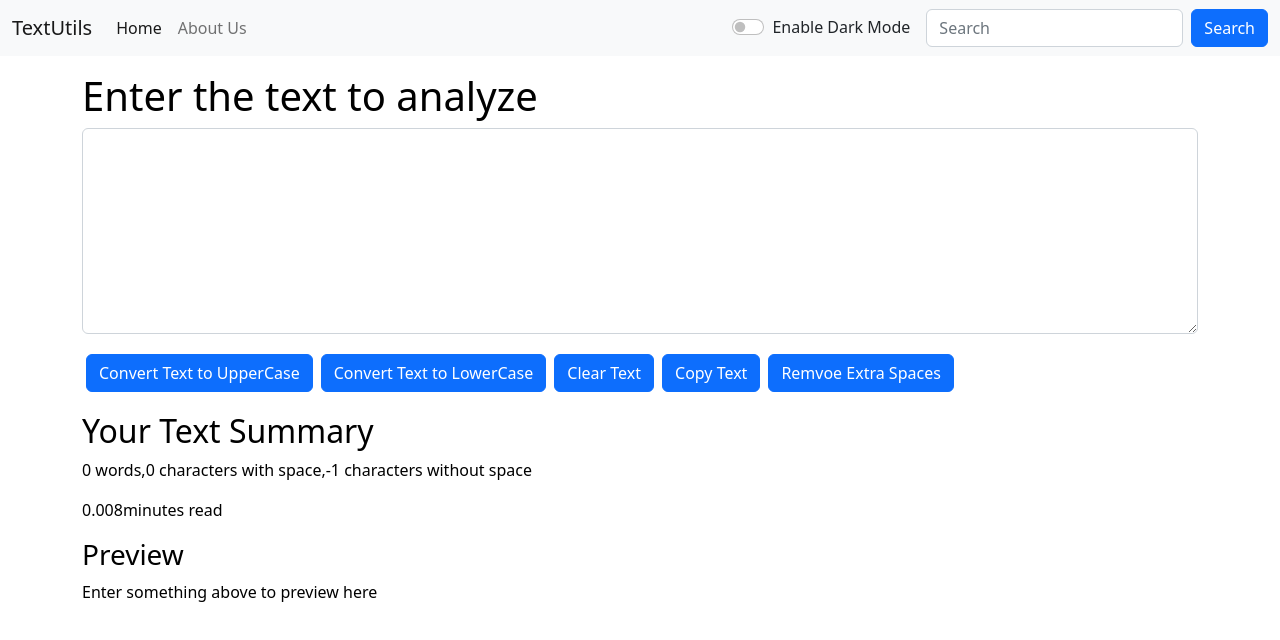
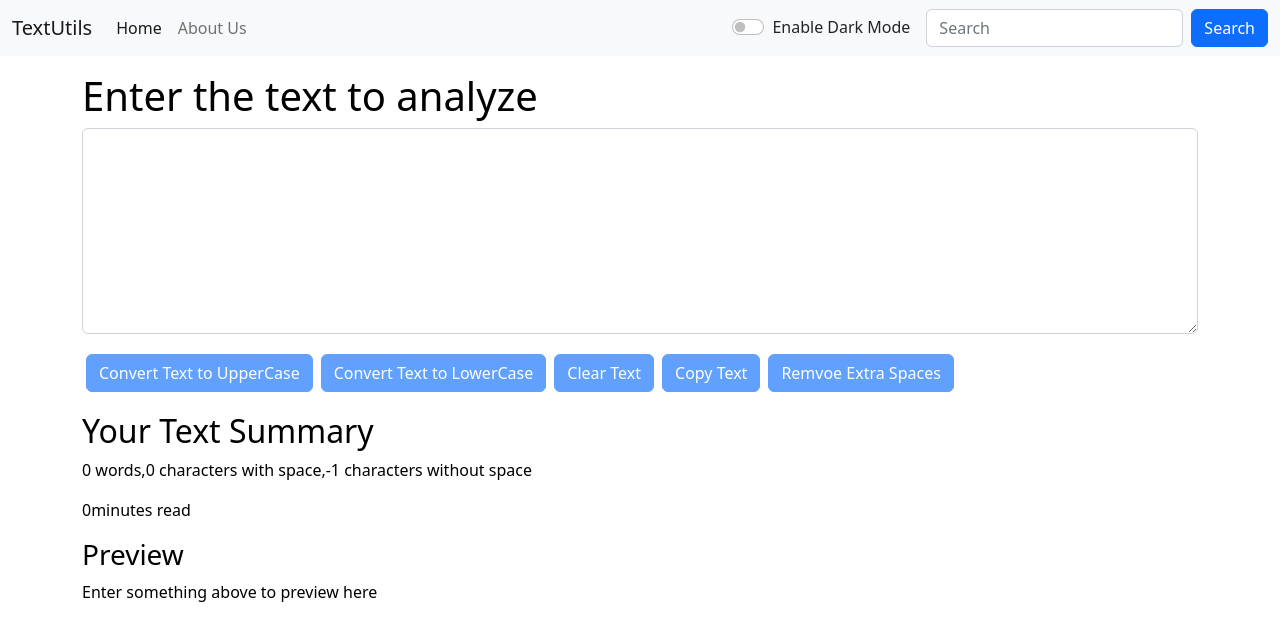
Before and after one commit to gak92/text-utils, a React (Create React App) app: page / in a window 1280 px wide. Shown: the top 640 px of the page. Built offline with nearby package versions, Linux system fonts and the light colour scheme.

Commit message:
disabled button when no text

```diff
--- a/src/components/TextForm.js
+++ b/src/components/TextForm.js
@@ -54,19 +54,19 @@ export default function TextForm(props) {
           }}>
         </textarea>
       </div>
-      <button className="btn btn-primary mx-1 my-1" onClick={handleUpClick}>
+      <button className="btn btn-primary mx-1 my-1" onClick={handleUpClick} disabled={text.length===0}>
         Convert Text to UpperCase
       </button>
-      <button className="btn btn-primary mx-1 my-1" onClick={handleLoClick}>
+      <button className="btn btn-primary mx-1 my-1" onClick={handleLoClick} disabled={text.length===0}>
         Convert Text to LowerCase
       </button>
-      <button className="btn btn-primary mx-1 my-1" onClick={handleClearClick}>
+      <button className="btn btn-primary mx-1 my-1" onClick={handleClearClick} disabled={text.length===0}>
         Clear Text
       </button>
-      <button className="btn btn-primary mx-1 my-1" onClick={handleCopyClick}>
+      <button className="btn btn-primary mx-1 my-1" onClick={handleCopyClick} disabled={text.length===0}>
         Copy Text
       </button>
-      <button className="btn btn-primary mx-1 my-1" onClick={handleRemoveExtraSpaces}>
+      <button className="btn btn-primary mx-1 my-1" onClick={handleRemoveExtraSpaces} disabled={text.length===0}>
         Remvoe Extra Spaces
       </button>
       <div className='my-3'>
@@ -76,7 +76,7 @@ export default function TextForm(props) {
           {text.length} characters with space,
           {text.length - text.split(" ").length} characters without space
         </p>
-        <p>{0.008 * text.split(" ").length}
+        <p>{0.008 * text.split(" ").filter((el)=>el.length!==0).length}
           minutes read
         </p>
         <h3>Preview</h3>
```
